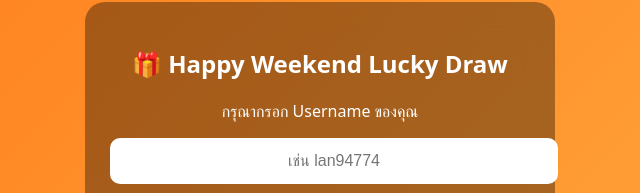
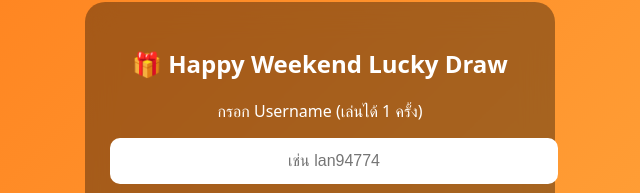
Before and after one commit to a88csleader-cmd/HappyWeekendLuckyDraw, a plain HTML site: page index.html in a window 1280 px wide. Shown: the part 121-314 px from the top of the page, 320-960 px from the left. Drawn offline with Linux system fonts and the light colour scheme; no server answers.

Commit message:
Update index.html

```diff
--- a/index.html
+++ b/index.html
@@ -13,16 +13,16 @@
 
 <h2>🎁 Happy Weekend Lucky Draw</h2>
 
-<p>กรุณากรอก Username ของคุณ</p>
+<p>กรอก Username (เล่นได้ 1 ครั้ง)</p>
 
 <input type="text" id="pg-username" placeholder="เช่น lan94774">
 
 <button id="pg-start-btn">เริ่มสุ่มรางวัล</button>
 
 <div id="slot-machine">
-<div class="slot">8</div>
-<div class="slot">8</div>
-<div class="slot">8</div>
+  <div class="slot">8</div>
+  <div class="slot">8</div>
+  <div class="slot">8</div>
 </div>
 
 <div id="pg-prize-display">
```
